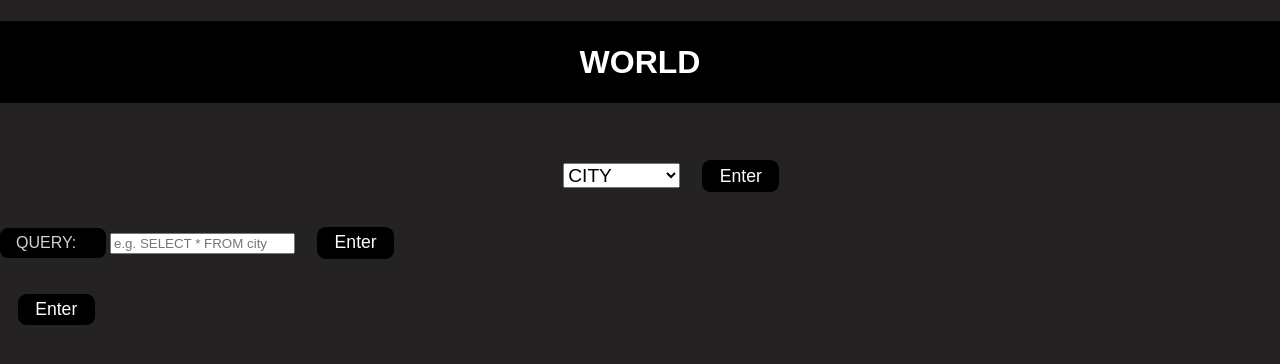
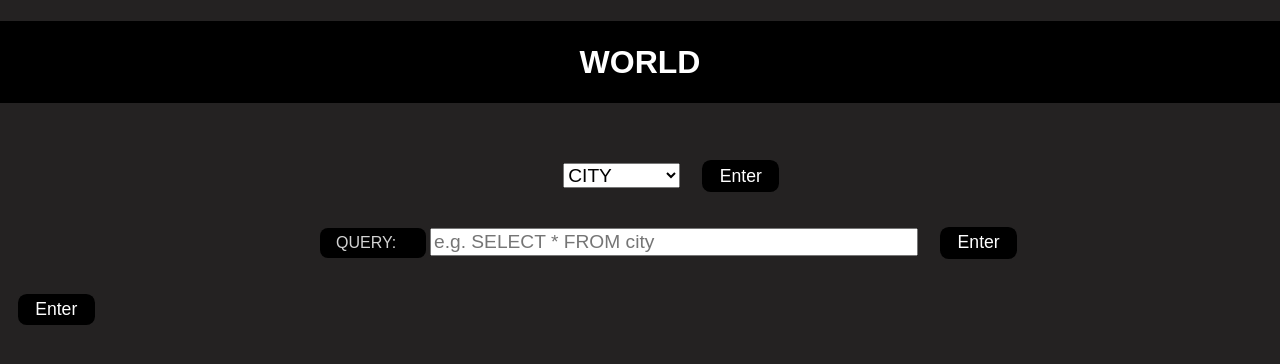
Before and after one commit to Cactusssssss/WORLD.gtihub.io, a PHP site: page / in a window 1280 px wide. Shown: the top 364 px of the page. Run offline with PHP 8.4, Linux system fonts and the light colour scheme.

Commit message:
Update main.css

```diff
--- a/main.css
+++ b/main.css
@@ -20,6 +20,19 @@ main{
 /* drop down option to select table */
 #mtableopt{
     min-width: 10%;
+    font-size: 1.2em;
+}
+
+/* QUERY BOX */
+section{
+    margin-left: 25%;
+    margin-right: 0%;
+    padding: 0% 0% 0% 0%;
+}
+
+#queryline{
+    min-width: 30%;
+    width: 50%;
     font-size: 1.2em;
 }
 
@@ -48,4 +61,5 @@ main{
     display: inline-block;
     border-radius: 0.5em;
     min-width: 5%;
+    cursor: pointer;
 }
```
